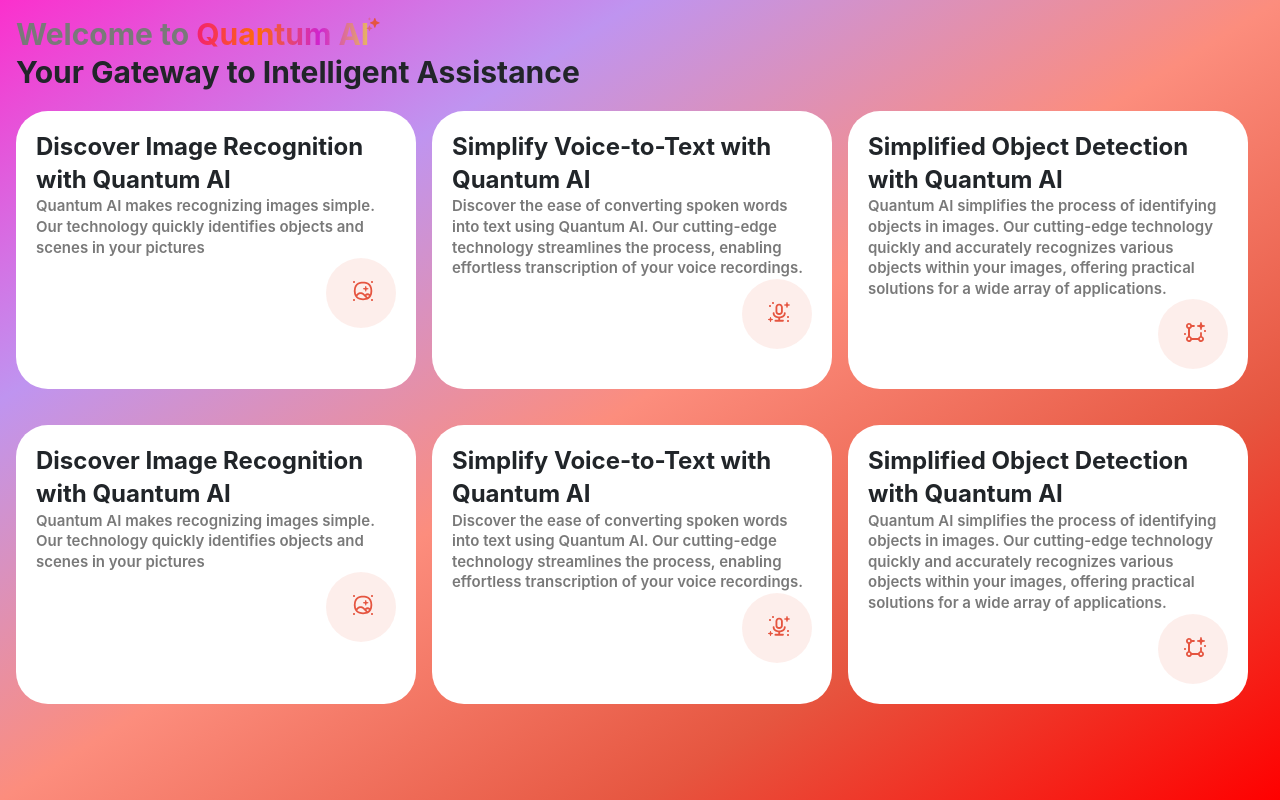
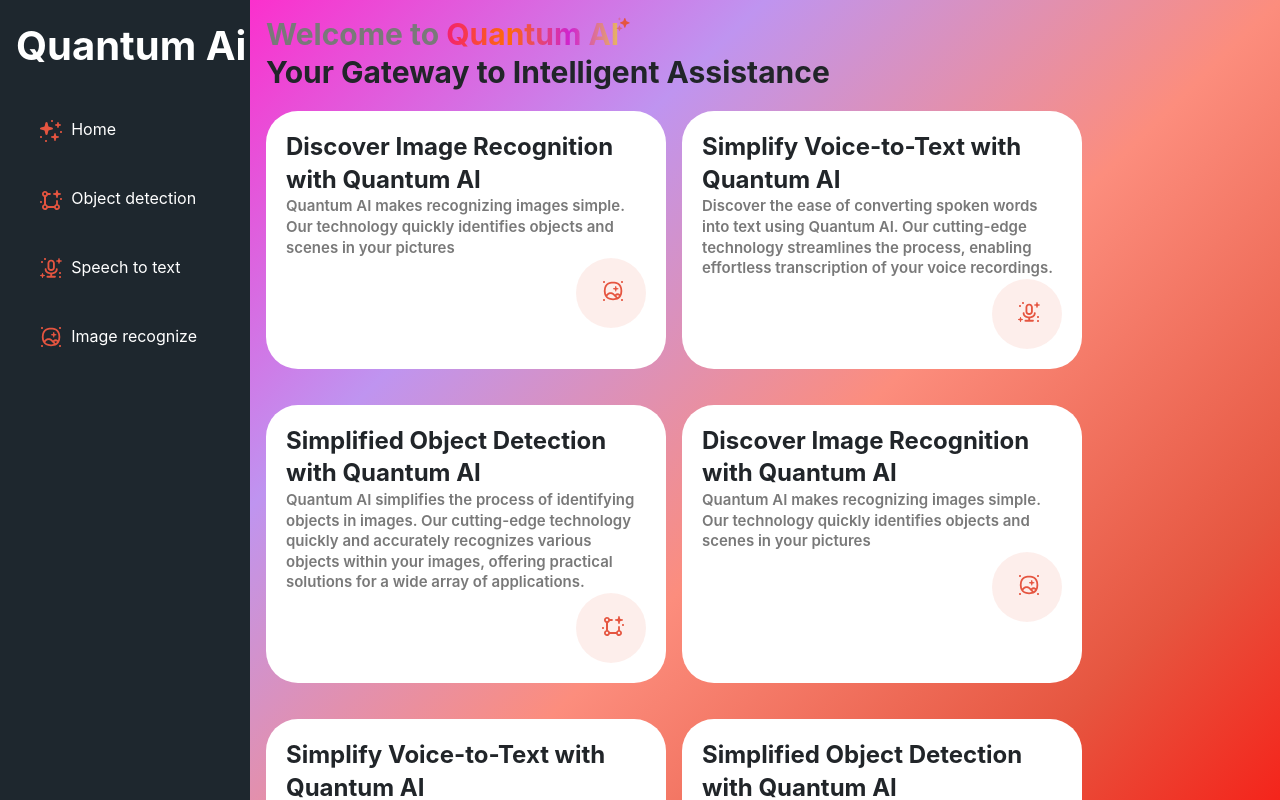
Before and after one commit to iamkuldeeppanwar/Quantum-ai, a React (Create React App) app: page /Ai/image-prediction in a window 1280 px wide. Shown: the top 800 px of the page. Built offline with nearby package versions, Linux system fonts and the light colour scheme.

Commit message:
fix sidenav

```diff
--- a/src/App.js
+++ b/src/App.js
@@ -1,37 +1,29 @@
-import { useContext, useState } from "react";
+import { useState } from "react";
 import { Route, Routes, useLocation } from "react-router-dom";
-import { Store } from "./states/store";
-
-import { AdminProtectedRoute } from "./routes";
 import { Header, SideNavBar, NotFound } from "./components";
-import { AdminLoginScreen, Dashboard } from "./pages";
+import { Dashboard } from "./pages";
 import Objectdetect from "./pages/Object detection/Objectdetect";
 import ImageRecognize from "./pages/Image Recognize/ImageRecognize";
 import SpeechText from "./pages/Speech To Text/SpeechText";
 
 function App() {
-  const { state } = useContext(Store);
-  const { token } = state;
-
   const pageLocation = useLocation();
-
   const [isExpanded, setExpandState] = useState(window.innerWidth > 768);
   const sidebarHandler = () => setExpandState((prev) => !prev);
 
-  // console.log({ isExpanded, token });
   return (
     <div className="main-wrapper">
-      {isExpanded && token && (
+      {isExpanded && (
         <div className="sidebar-overlay" onClick={sidebarHandler}></div>
       )}
-      {token && (
-        <div className="sidebar-wrapper">
-          <SideNavBar isExpanded={isExpanded} />
-        </div>
-      )}
+
+      <div className="sidebar-wrapper">
+        <SideNavBar isExpanded={isExpanded} />
+      </div>
+
       <div
         className={`body-wrapper ${isExpanded ? "mini-body" : "full-body"}
-        ${token ? "" : "m-0"} d-flex flex-column`}
+        d-flex flex-column`}
       >
         {/* {token && <Header sidebarHandler={sidebarHandler} />} */}
         <Routes location={pageLocation} key={pageLocation.pathname}>
@@ -41,7 +33,6 @@
           <Route path="/Ai/speech-recognize" element={<SpeechText />} />
           <Route path="*" element={<NotFound />} />
         </Routes>
-        {/* <Footer /> */}
       </div>
     </div>
   );
```
